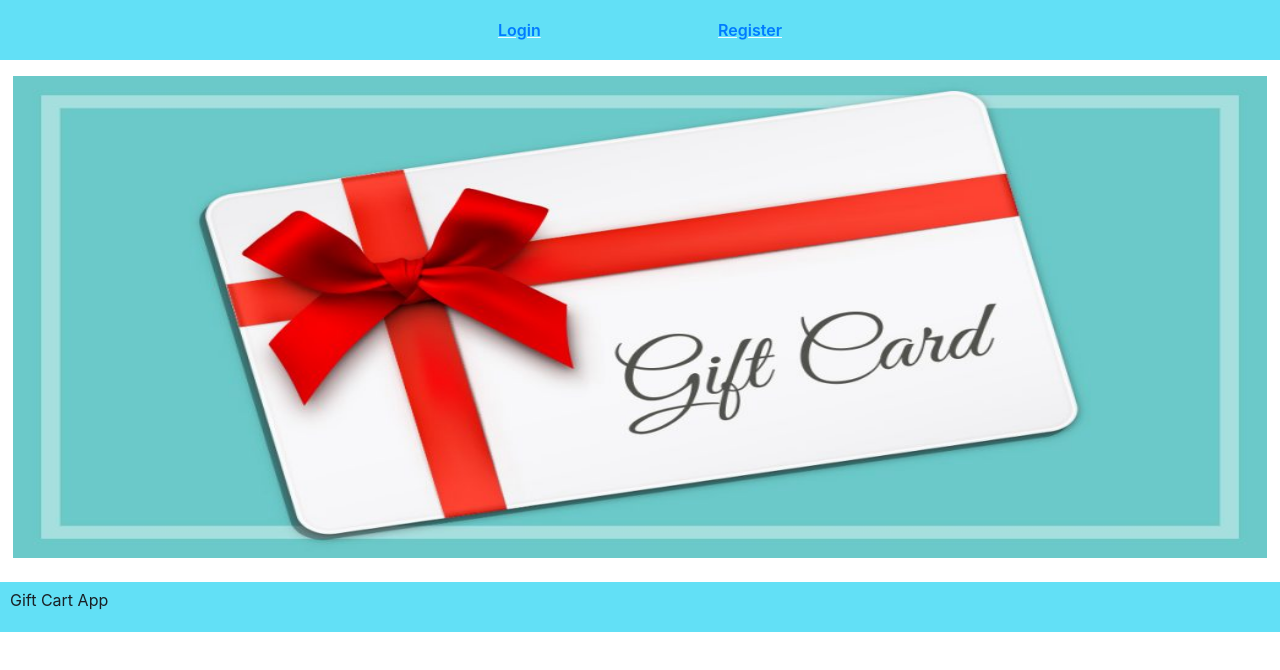
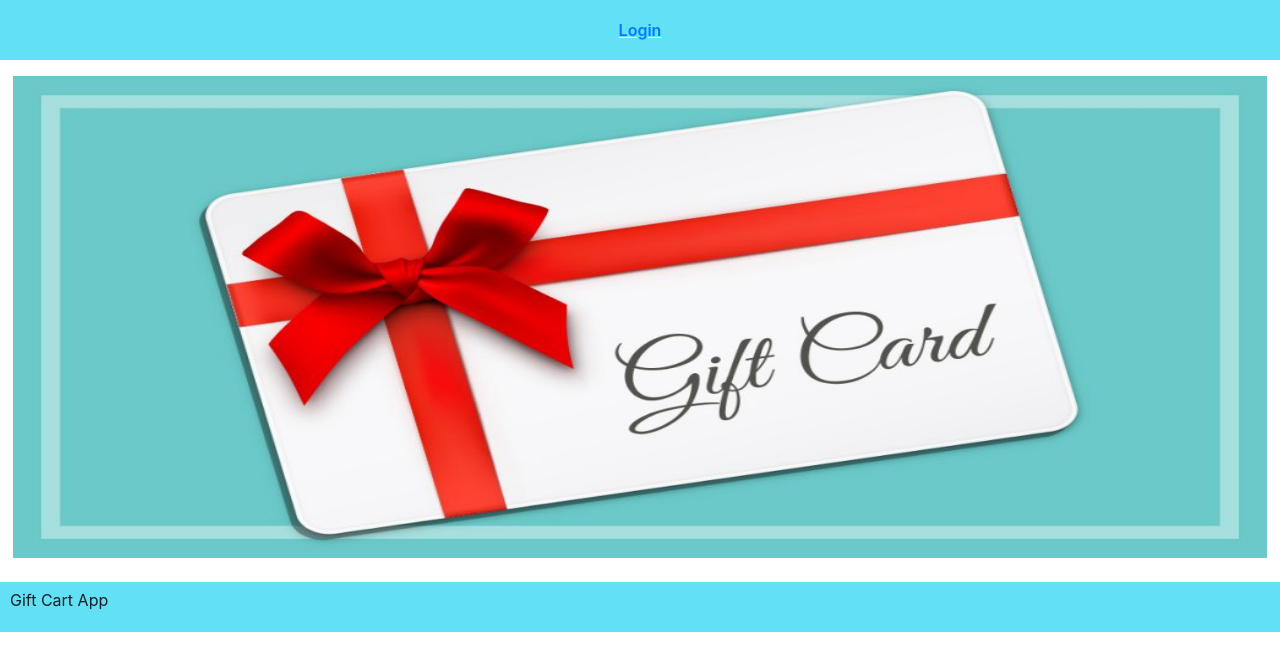
Before and after one commit to nikindtmas1/gift-vouchers, a React (Create React App) app in the folder client/: page / in a window 1280 px wide. Shown: the top 670 px of the page. Built offline with nearby package versions, Linux system fonts and the light colour scheme.

Commit message:
Turn off register button

```diff
--- a/client/src/components/Navigation/Navigation.js
+++ b/client/src/components/Navigation/Navigation.js
@@ -29,11 +29,11 @@ const Navigation = () => {
           <Link to="/login">Login</Link>
         </li>
       </div>
-      <div className="navdiv">
+      {/* <div className="navdiv">
        <li className="navli">
          <Link to="/register">Register</Link>
        </li>
-     </div>
+     </div> */}
       {/* <div className="navdiv">
         <li className="navli">
           <Link to="/logout">Logout</Link>
```
